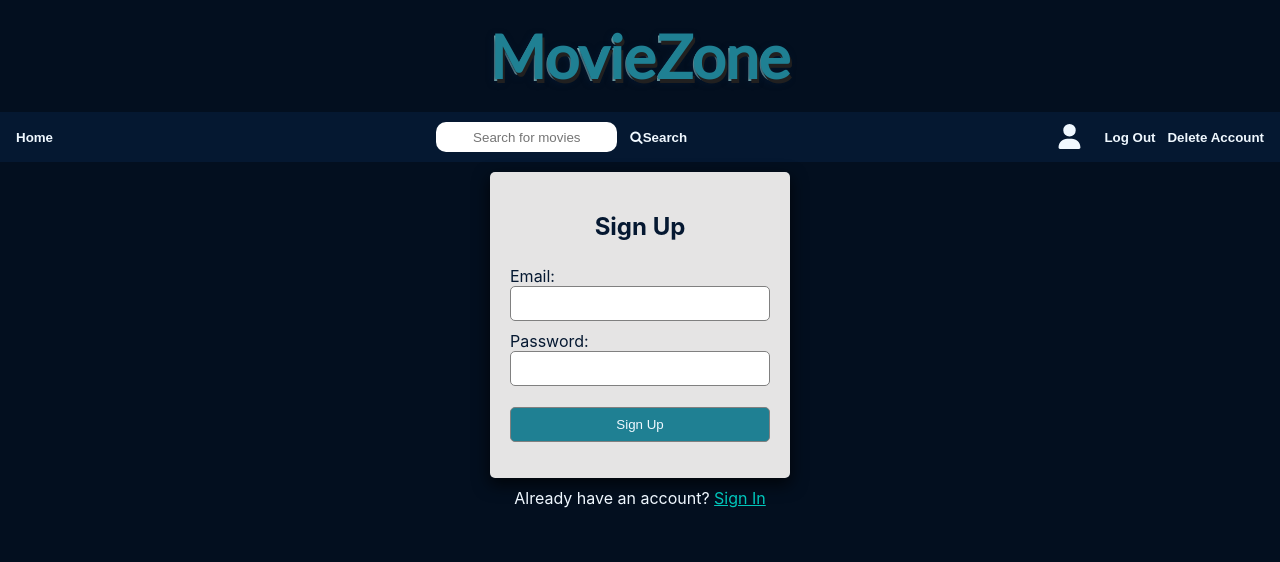
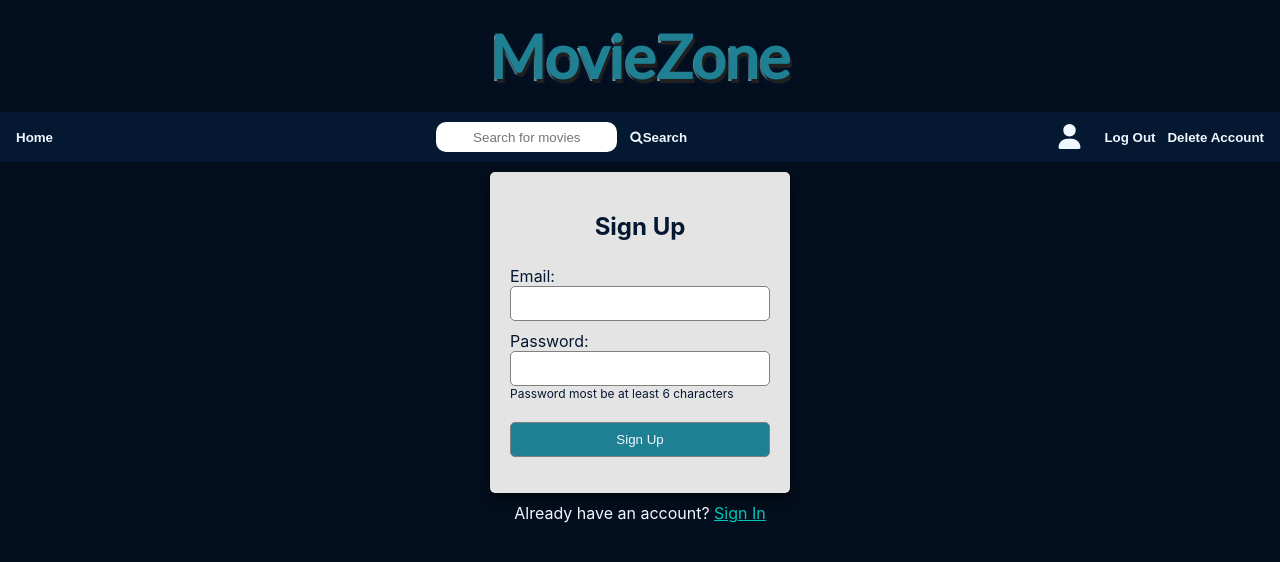
Before and after one commit to whiee1/Movie-Zone-React, a React (Create React App) app: page /signup in a window 1280 px wide. Shown: the top 562 px of the page. Built offline with nearby package versions, Linux system fonts and the light colour scheme; no server answers; sample sign-in values are in the browser's storage.

Commit message:
lint fix

```diff
--- a/src/components/SignUp.jsx
+++ b/src/components/SignUp.jsx
@@ -56,6 +56,9 @@ const SignUpForm = () => {
               value={password}
               onChange={(e) => setPassword(e.target.value)}
             />
+            <span className="passwordHelp">
+              Password most be at least 6 characters
+            </span>
           </div>
           <button className="btnPrimary" type="submit">
             Sign Up
--- a/src/styling/style.scss
+++ b/src/styling/style.scss
@@ -409,7 +409,7 @@ a:active{
   .smallInfoWrapper{
     display: flex;
     justify-content: space-between;
-    align-items: end;
+    align-items: flex-end;
 
   }
 }
```
